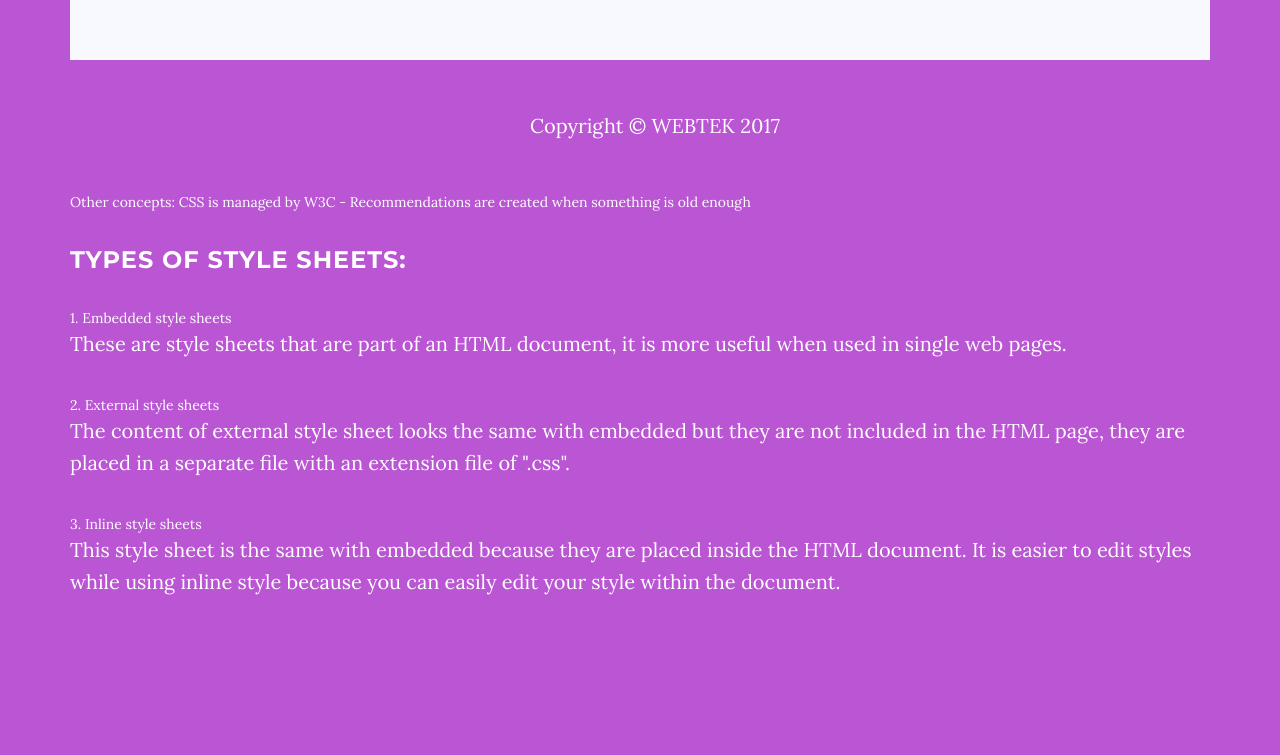
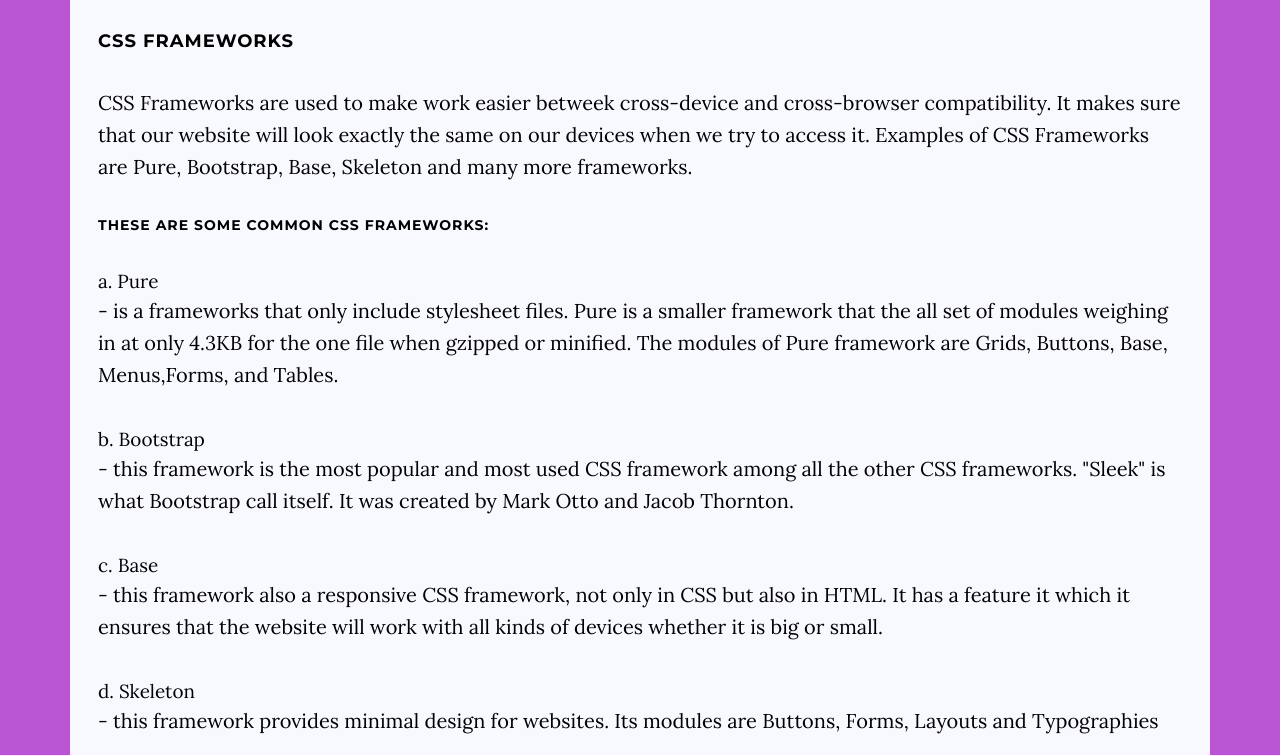
Before and after one commit to princessjacob/Semester-Long-Project-WebTech-Lecture, a website: page WebtekCourseWebsite - MI only/midterms/cssA.html in a window 1280 px wide. Shown: the part 1265-2020 px from the top of the page. Drawn offline with nearby package versions, Linux system fonts and the light colour scheme.

Commit message:
added content for CSS Frameworks

```diff
--- a/WebtekCourseWebsite - MI only/midterms/cssA.html
+++ b/WebtekCourseWebsite - MI only/midterms/cssA.html
@@ -76,6 +76,7 @@
         <p>
             CSS or Cascading Style Sheets is used to control the design of a web page. It is used in formatting the style or design of the elements/ attributes that has been implemented in the html or it simply controls on how the content of the HTML document will be presented. In other words, CSS instructs the content of a webpage on how should it look. It is the presentation aspects of structural makup documents like HTML.
         </p>
+
         <h3>MAIN CONCEPTS</h3>
         <p>
             It was developed by Håkon Wium Lie and Bert Bos. CSS works  with different markup languages popularly with HTML, it is also used in other markup languages like XML and XHTML. CSS files can be created on lots of text editors such as Notepad++, Sublime Text and etc. CSS uses the attributes "class", "id" to manipulate the styles.<br>
@@ -107,8 +108,28 @@
                     This style sheet is the same with embedded because they are placed inside the HTML document. It is easier to edit styles while using inline style because you can easily edit your style within the document.
                 </p>
             <ol>
+
+        <h4>CSS FRAMEWORKS</h4>
+            <p>
+                CSS Frameworks are used to make work easier betweek cross-device and cross-browser compatibility. It makes sure that our website will look exactly the same on our devices when we try to access it. Examples of CSS Frameworks are Pure, Bootstrap, Base, Skeleton and many more frameworks.
             </p>
-
+            <h5>These are some common CSS Frameworks:</h5>
+            <li>a. Pure</li>
+            <p>
+                - is a frameworks that only include stylesheet files. Pure is a smaller framework that the all set of modules weighing in at only 4.3KB for the one file when gzipped or minified. The modules of Pure framework are Grids, Buttons, Base, Menus,Forms, and Tables.
+            </p>
+            <li>b. Bootstrap</li>
+            <p>
+                - this framework is the most popular and most used CSS framework among all the other CSS frameworks. "Sleek" is what Bootstrap call itself.  It was created by Mark Otto and Jacob Thornton.
+            </p>
+            <li>c. Base</li>
+            <p>
+                - this framework also a responsive CSS framework, not only in CSS but also in HTML. It has a feature it which it ensures that the website will work with all kinds of devices whether it is big or small.
+            </p>
+            <li>d. Skeleton</li>
+            <p>
+                - this framework provides minimal design for websites. Its modules are Buttons, Forms, Layouts and Typographies
+            </p>
     </div>
 
     <div id="cssVer" class="tab-pane fade">
```
Lines whose indentation alone changed are shown as unchanged.
